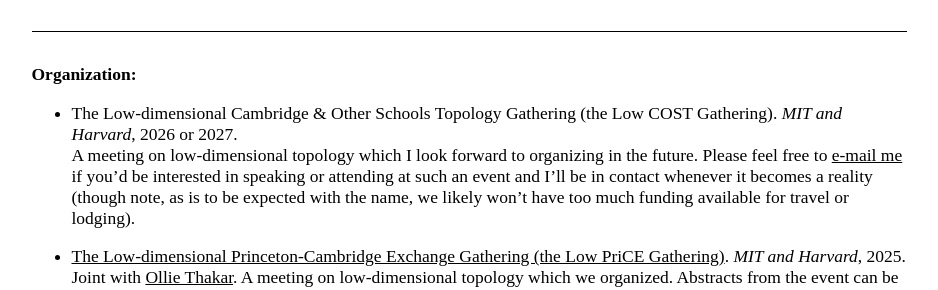
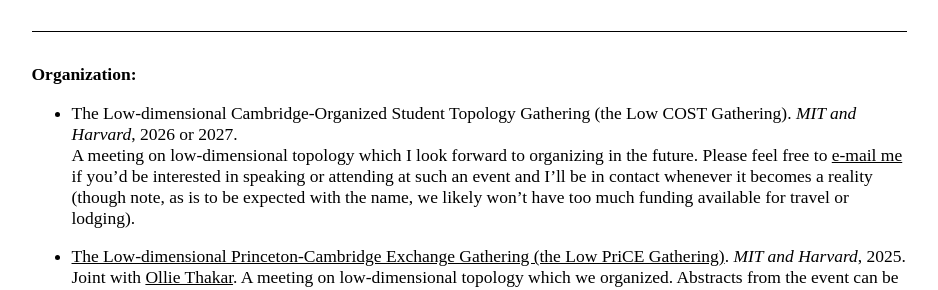
Before and after one commit to AyodejiLindblad/AyodejiLindblad.github.io, a Jekyll site: the page built from index.md, in a window 1280 px wide and 900 px high, scrolled down 1880 px. Shown: the part 157-447 px from the top of the window, without its empty margins (171-1109 px from the left). Built offline with Jekyll 4.4.1, drawn with Linux system fonts in a browser that asks for light colours; some web fonts are replaced.

Commit message:
Cambridge-Organized Student

```diff
--- a/index.md
+++ b/index.md
@@ -97,7 +97,7 @@ Joint with [Enrico Colón](https://www.math.harvard.edu/people/colon-enrico/), [
 <div id="organization" class="toc-jump"></div>
 **Organization:**
 
-* The Low-dimensional Cambridge & Other Schools Topology Gathering (the Low COST Gathering). *MIT and Harvard*, 2026 or 2027.
+* The Low-dimensional Cambridge-Organized Student Topology Gathering (the Low COST Gathering). *MIT and Harvard*, 2026 or 2027.
     A meeting on low-dimensional topology which I look forward to organizing in the future. Please feel free to [e-mail me](mailto:my_first_name@mit.edu) if you'd be interested in speaking or attending at such an event and I'll be in contact whenever it becomes a reality (though note, as is to be expected with the name, we likely won't have too much funding available for travel or lodging).
 
 * [The Low-dimensional Princeton-Cambridge Exchange Gathering (the Low PriCE Gathering)](https://sites.google.com/view/ayodeji-lowpricegathering/home). *MIT and Harvard*, 2025.
```
